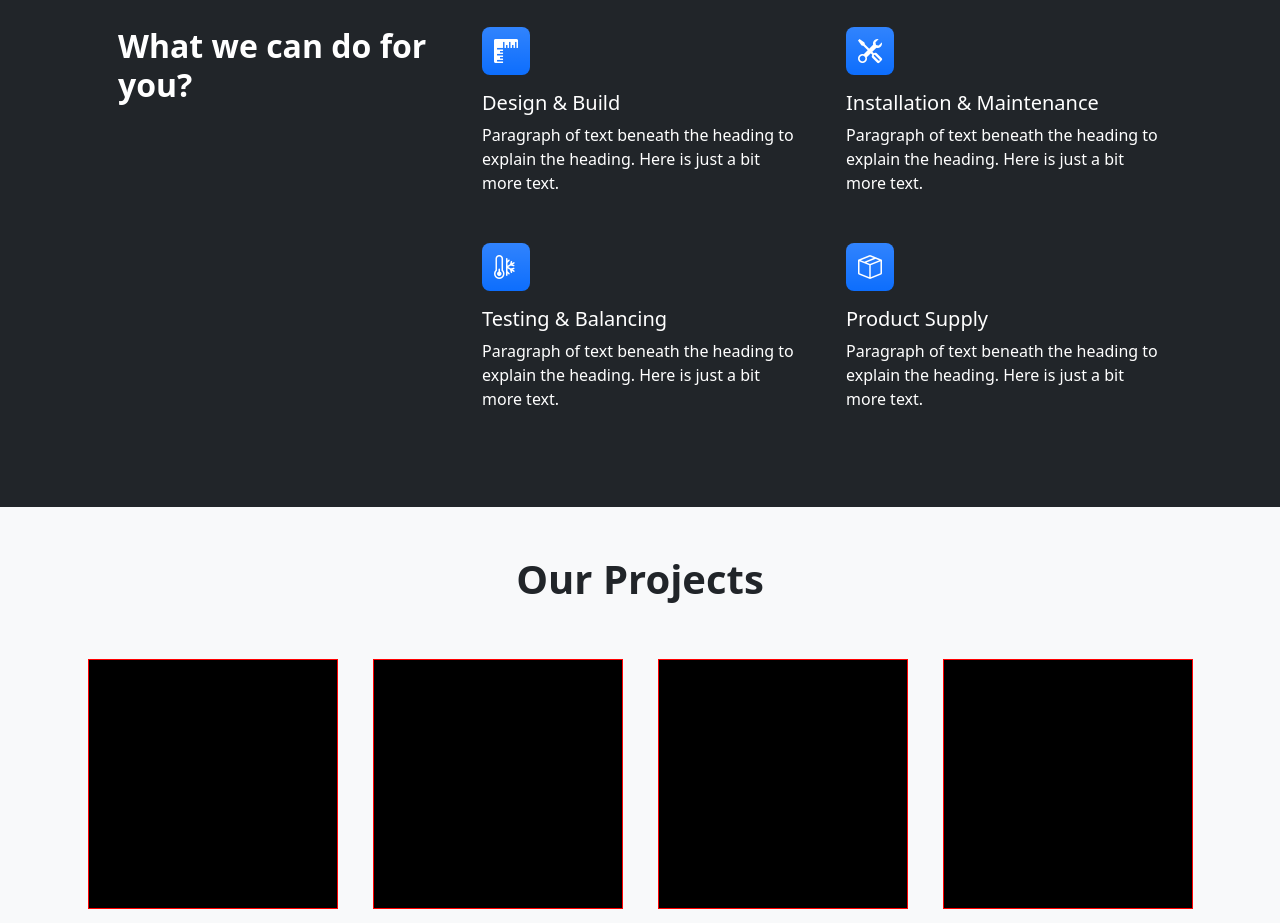
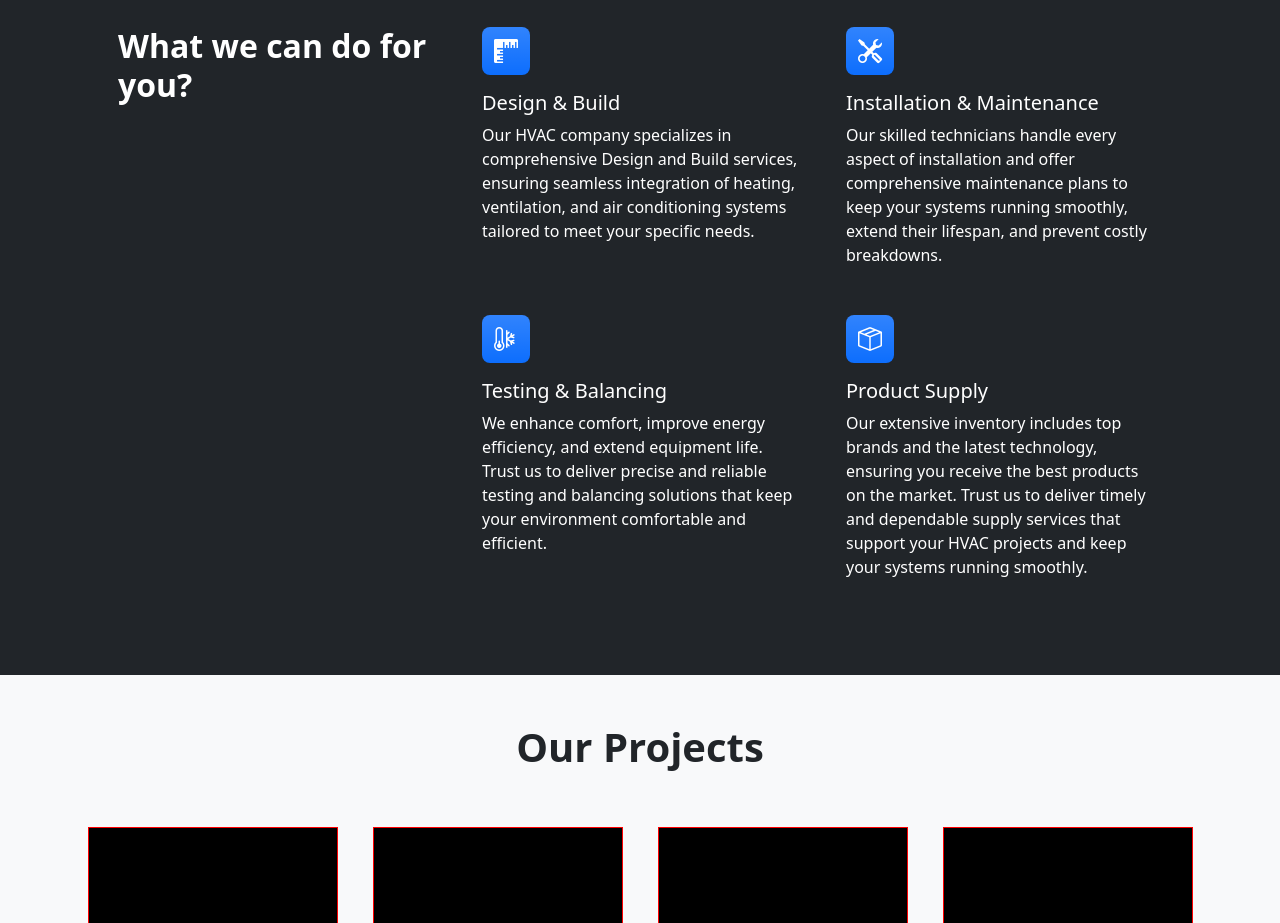
Before and after one commit to mldev001/coliconstruct, a plain HTML site: page index.html in a window 1280 px wide. Shown: the part 2360-3283 px from the top of the page. Drawn offline with nearby package versions, Linux system fonts and the light colour scheme.

Commit message:
Services Definitions are temporarily included,Projects folder at assets is added too..

```diff
--- a/index.html
+++ b/index.html
@@ -70,6 +70,7 @@
                         <div class="col-lg-8 col-xl-7 col-xxl-6">
                             <div class="my-5 text-center text-xl-start">
                                 <h1 class="display-5 fw-bolder text-white mb-2">"Cooling Your Space, Warming Your Hearts, and Trusted Aircon Services for Your Homes and Businesses"</h1>
+
                                 <p class="lead fw-normal text-white-50 mb-4">Provides Services for Air-conditioning & FireProtection Design, Installation and Maintenance.</p>
                                 <div class="d-grid gap-3 d-sm-flex justify-content-sm-center justify-content-xl-start">
                                     <a class="btn btn-primary btn-lg px-4 me-sm-3" href="#features">Our Services</a>
@@ -121,6 +122,7 @@
                 </div>
             </section>
             <!-- Features section-->
+             <!-- AI generated description optional and need to optimize for SEO purposes! -->
             <section class="bg-dark py-5" id="features">
                 <div class="container px-5 my-5 text-white">
                     <div class="row gx-5">
@@ -130,22 +132,22 @@
                                 <div class="col mb-5 h-100">
                                     <div class="feature bg-primary bg-gradient text-white rounded-3 mb-3"><i class="bi bi-rulers"></i></div>
                                     <h2 class="h5">Design & Build</h2>
-                                    <p class="mb-0">Paragraph of text beneath the heading to explain the heading. Here is just a bit more text.</p>
+                                    <p class="mb-0">Our HVAC company specializes in comprehensive Design and Build services, ensuring seamless integration of heating, ventilation, and air conditioning systems tailored to meet your specific needs.</p>
                                 </div>
                                 <div class="col mb-5 h-100">
                                     <div class="feature bg-primary bg-gradient text-white rounded-3 mb-3"><i class="bi bi-tools"></i></div>
                                     <h2 class="h5">Installation & Maintenance</h2>
-                                    <p class="mb-0">Paragraph of text beneath the heading to explain the heading. Here is just a bit more text.</p>
+                                    <p class="mb-0">Our skilled technicians handle every aspect of installation and offer comprehensive maintenance plans to keep your systems running smoothly, extend their lifespan, and prevent costly breakdowns.</p>
                                 </div>
                                 <div class="col mb-5 mb-md-0 h-100">
                                     <div class="feature bg-primary bg-gradient text-white rounded-3 mb-3"><i class="bi bi-thermometer-snow"></i></div>
                                     <h2 class="h5">Testing & Balancing</h2>
-                                    <p class="mb-0">Paragraph of text beneath the heading to explain the heading. Here is just a bit more text.</p>
+                                    <p class="mb-0">We enhance comfort, improve energy efficiency, and extend equipment life. Trust us to deliver precise and reliable testing and balancing solutions that keep your environment comfortable and efficient.</p>
                                 </div>
                                 <div class="col h-100">
                                     <div class="feature bg-primary bg-gradient text-white rounded-3 mb-3"><i class="bi bi-box-seam"></i></div>
                                     <h2 class="h5">Product Supply</h2>
-                                    <p class="mb-0">Paragraph of text beneath the heading to explain the heading. Here is just a bit more text.</p>
+                                    <p class="mb-0">Our extensive inventory includes top brands and the latest technology, ensuring you receive the best products on the market. Trust us to deliver timely and dependable supply services that support your HVAC projects and keep your systems running smoothly.</p>
                                 </div>
                             </div>
                         </div>
```
Also changed, not shown: assets/building-categories-and-sub-categories.txt (added), assets/projects-thumb-commercial.jpg (added), assets/projects-thumb-industrial.jpg (added), assets/projects-thumb-residential.jpg (added), assets/projects-thumb-residential1.jpg (added), assets/projects-thumb-residential2.jpg (added), assets/projects/274540912_5277328478947043_3187135457458935929_n.jpg (added), assets/projects/274550623_5277328508947040_1649947549694345569_n.jpg (added), assets/projects/274555251_5277328275613730_4948310347569758742_n.jpg (added), assets/projects/274631081_5277328608947030_3535602144411798752_n.jpg (added), assets/projects/274690272_5277328732280351_7534955549571549928_n.jpg (added), assets/projects/274780596_5277328355613722_2730924332043866499_n.jpg (added), 1 other file.
